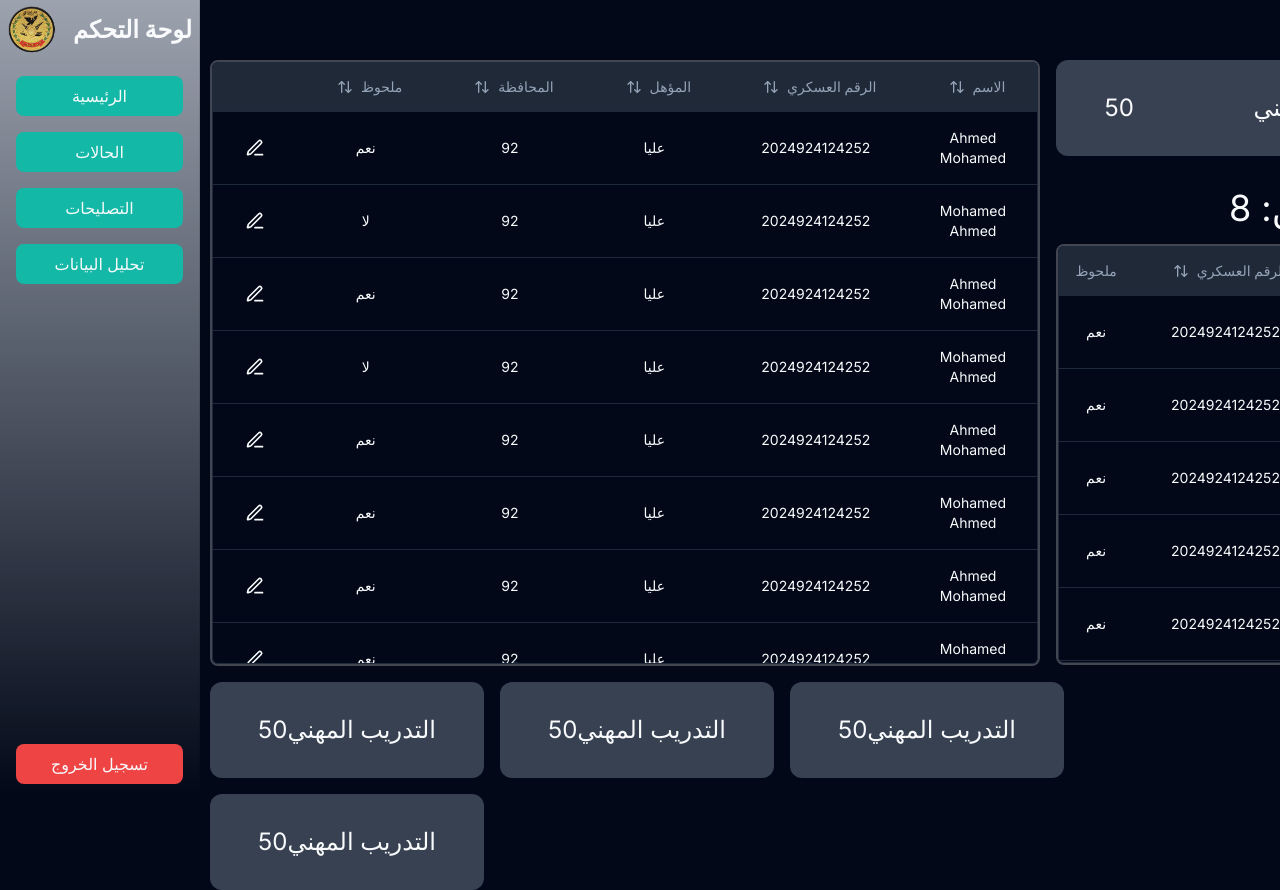
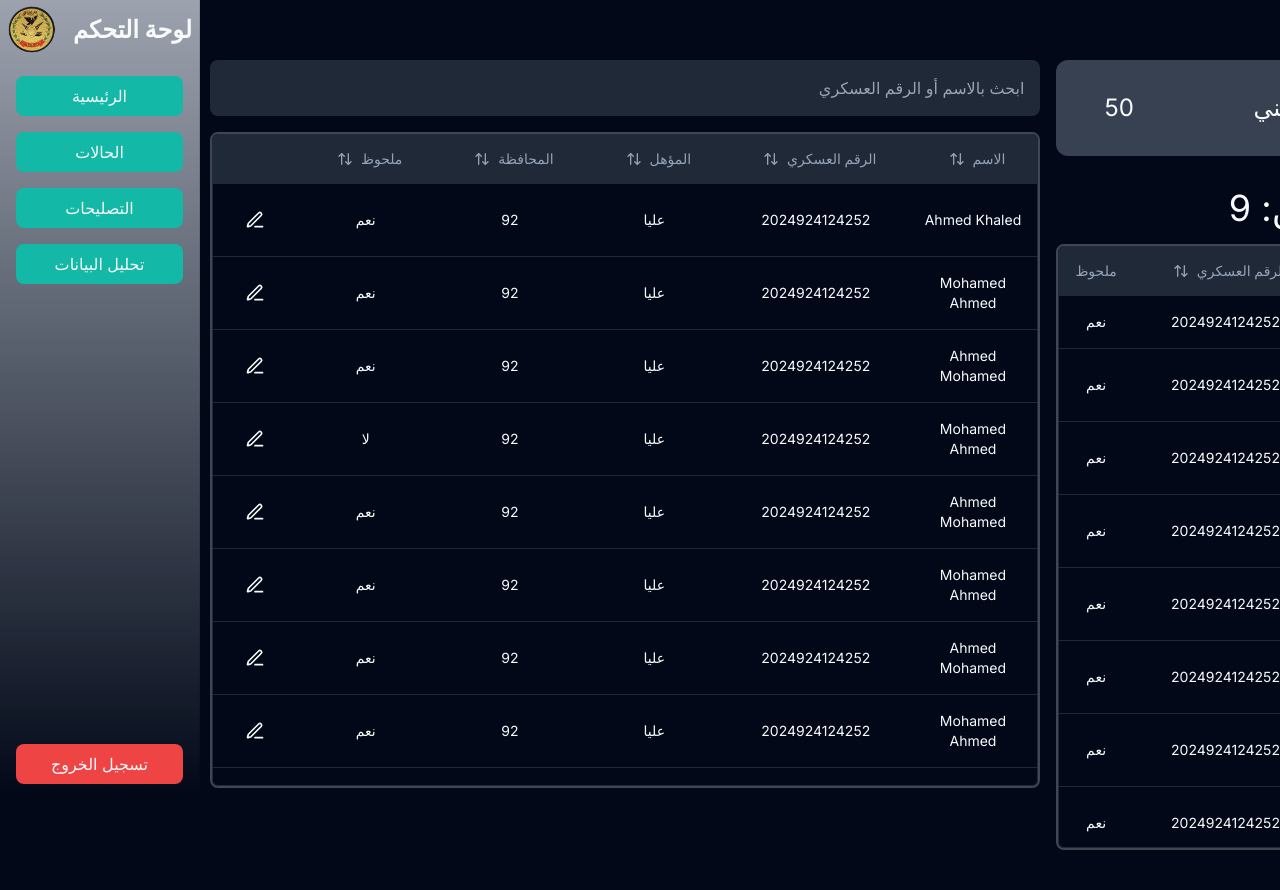
Before and after one commit to MuhammadTarek10/selection-electronic-app, a Next.js app: page /dashboard in a window 1280 px wide. Shown: the top 890 px of the page. After the commit the page ends 866 px from the top, so only its background shows below. Built offline with nearby package versions, Linux system fonts and the light colour scheme.

Commit message:
added search

```diff
--- /dev/null
+++ b/src/app/dashboard/(dashboard)/actions/onEditExaminer.ts
@@ -0,0 +1,5 @@
+import { Examiner } from "@/data/models";
+
+export const onEditExaminer = async (examiner: Examiner) => {
+  console.log("edit", examiner);
+};
--- a/src/app/dashboard/(dashboard)/components/ExaminerTableColumns.tsx
+++ b/src/app/dashboard/(dashboard)/components/ExaminerTableColumns.tsx
@@ -6,13 +6,14 @@ import { Examiner } from "@/data/models";
 import { ConvertAgain, ConvertQualificationCode } from "@/utils/converters";
 import { ColumnDef } from "@tanstack/react-table";
 import { Edit3 } from "lucide-react";
+import { onEditExaminer } from "../actions/onEditExaminer";
 
 export const columns: ColumnDef<Examiner>[] = [
   {
     id: "actions",
     cell: ({ row }) => (
       <div className="flex items-center">
-        <Button variant="ghost" onClick={() => console.log("edit", row.original)}>
+        <Button variant="ghost" onClick={() => onEditExaminer(row.original)}>
           <Edit3 className="h-5 w-5" />
         </Button>
       </div>
@@ -20,7 +21,9 @@ export const columns: ColumnDef<Examiner>[] = [
   },
   TableColumn("again", "ملحوظ", (examiner) => ConvertAgain(examiner.again)),
   TableColumn("mohafza_code", "المحافظة", (examiner) => examiner.mohafza_code),
-  TableColumn("qualification_code", "المؤهل", (examiner) => ConvertQualificationCode(examiner.qualification_code)),
+  TableColumn("qualification_code", "المؤهل", (examiner) =>
+    ConvertQualificationCode(examiner.qualification_code)
+  ),
   TableColumn("sold_id", "الرقم العسكري", (examiner) => examiner.sold_id),
   TableColumn("name", "الاسم", (examiner) => examiner.name),
 ];
--- a/src/app/dashboard/(dashboard)/components/ExaminersTable.tsx
+++ b/src/app/dashboard/(dashboard)/components/ExaminersTable.tsx
@@ -1,5 +1,8 @@
+"use client";
+
 import { DataTable } from "@/components/ui/data-table";
 import { Examiner } from "@/data/models";
+import { useState } from "react";
 import { columns } from "./ExaminerTableColumns";
 
 type ExaminerTableProps = {
@@ -11,11 +14,28 @@ type IProps = {
 };
 
 export const ExaminersTable = ({ props }: IProps) => {
-  const { examiners } = props;
+  const [examiners, setExaminers] = useState<Examiner[]>(props.examiners);
+
+  const handleOnChange = (e: string) => {
+    if (!e) return setExaminers(props.examiners);
+    const filtered = props.examiners.filter(
+      (examiner) => examiner.name?.toLowerCase().includes(e) || examiner.sold_id?.toString().includes(e)
+    );
+    setExaminers(filtered);
+  };
 
   return (
-    <div className="flex-1 border-2 rounded-lg border-white/25">
-      <DataTable columns={columns} data={examiners} divClassname="max-h-[600px]"/>
+    <div className="flex flex-col">
+      <input
+        type="text"
+        placeholder="ابحث بالاسم أو الرقم العسكري"
+        className="flex text-right bg-gray-800 p-4 mb-4 rounded-lg border-white/25"
+        tabIndex={0}
+        onChange={(e) => handleOnChange(e.target.value)}
+      />
+      <div className="flex-1 border-2 rounded-lg border-white/25 col-span-2">
+        <DataTable columns={columns} data={examiners} divClassname="max-h-[650px]" />
+      </div>
     </div>
   );
 };
--- a/src/app/dashboard/(dashboard)/components/NoticeableTable.tsx
+++ b/src/app/dashboard/(dashboard)/components/NoticeableTable.tsx
@@ -17,7 +17,11 @@ export const NoticeableTable = ({ props }: IProps) => {
     <div>
       <h1 className="text-4xl text-right m-4">الملحوظين: {examiners.length}</h1>
       <div className="flex-1 border-2 rounded-lg border-white/25">
-        {examiners.length > 0 ? <DataTable columns={columns} data={examiners} divClassname="max-h-[415px]" /> : <h1 className="text-2xl text-center m-4">لا يوجد ملحوظين</h1>}
+        {examiners.length > 0 ? (
+          <DataTable columns={columns} data={examiners} divClassname="max-h-[600px]" />
+        ) : (
+          <h1 className="text-2xl text-center m-4">لا يوجد ملحوظين</h1>
+        )}
       </div>
     </div>
   );
--- a/src/app/dashboard/(dashboard)/page.tsx
+++ b/src/app/dashboard/(dashboard)/page.tsx
@@ -20,12 +20,7 @@ const Dashboard = async () => {
           <NoticeableTable props={examinersDummy} />
         </div>
       </div>
-      <div className="flex flex-wrap gap-4">
-        <NumberContainer props={data} />
-        <NumberContainer props={data} />
-        <NumberContainer props={data} />
-        <NumberContainer props={data} />
-      </div>
+      <div className="flex flex-wrap gap-4"></div>
     </div>
   );
 };
--- /dev/null
+++ b/src/app/dashboard/components/CustomSidebar.tsx
@@ -0,0 +1,33 @@
+"use client";
+
+import { LogoutButton } from "@/components/LogoutButton";
+import { NavButton } from "@/components/NavButton";
+import Image from "next/image";
+
+export const CustomSidebar = () => {
+  return (
+    <aside>
+      <div className="h-full w-[200px] fixed bg-gradient-to-b from-gray-400 border-r border-black/10">
+        <div className="h-[60px] border-black/10 flex items-center justify-center">
+          <div className="flex items-center gap-4">
+            <Image src="/images/logo.png" alt="الحرب الإلكترونية" width={50} height={50} />
+            <h1 className="text-2xl font-bold">لوحة التحكم</h1>
+          </div>
+        </div>
+        <nav className="h-[calc(100vh-60px)] overflow-y-auto">
+          <ul className="h-full p-4 flex flex-col justify-between">
+            <div>
+              <NavButton name="الرئيسية" url="/dashboard" />
+              <NavButton name="الحالات" url="/dashboard/cases" />
+              <NavButton name="التصليحات" url="/dashboard/fixing" />
+              <NavButton name="تحليل البيانات" url="/dashboard/analytics" />
+            </div>
+            <div>
+              <LogoutButton />
+            </div>
+          </ul>
+        </nav>
+      </div>
+    </aside>
+  );
+};
--- a/src/app/dashboard/layout.tsx
+++ b/src/app/dashboard/layout.tsx
@@ -1,33 +1,9 @@
-import { LogoutButton } from "@/components/LogoutButton";
-import { NavButton } from "@/components/NavButton";
-import Image from "next/image";
+import { CustomSidebar } from "./components/CustomSidebar";
 
 const DashboardLayout = (props: { children: React.ReactNode }) => {
   return (
     <div>
-      <aside>
-        <div className="h-full w-[200px] fixed bg-gradient-to-b from-gray-400 border-r border-black/10">
-          <div className="h-[60px] border-black/10 flex items-center justify-center">
-            <div className="flex items-center gap-4">
-              <Image src="/images/logo.png" alt="الحرب الإلكترونية" width={50} height={50} />
-              <h1 className="text-2xl font-bold">لوحة التحكم</h1>
-            </div>
-          </div>
-          <nav className="h-[calc(100vh-60px)] overflow-y-auto">
-            <ul className="h-full p-4 flex flex-col justify-between">
-              <div>
-                <NavButton name="الرئيسية" url="/dashboard" />
-                <NavButton name="الحالات" url="/dashboard/cases" />
-                <NavButton name="التصليحات" url="/dashboard/fixing" />
-                <NavButton name="تحليل البيانات" url="/dashboard/analytics" />
-              </div>
-              <div>
-                <LogoutButton />
-              </div>
-            </ul>
-          </nav>
-        </div>
-      </aside>
+      <CustomSidebar />
       <div className="ml-[210px] h-full">
         <header className="h-[60px] border-b border-black/10">
           <div className="h-full w-full flex justify-end items-center px-6"></div>
--- a/src/components/ui/data-table.tsx
+++ b/src/components/ui/data-table.tsx
@@ -58,7 +58,7 @@ export function DataTable<TData, TValue>({ columns, data, divClassname }: DataTa
           ) : (
             <TableRow>
               <TableCell colSpan={columns.length} className="h-24 text-center">
-                No results.
+                لا يوجد بيانات
               </TableCell>
             </TableRow>
           )}
--- a/src/data/dummy/data.ts
+++ b/src/data/dummy/data.ts
@@ -1,7 +1,7 @@
 export const examinersDummy = {
   examiners: [
     {
-      name: "Ahmed Mohamed",
+      name: "Ahmed Khaled",
       sold_id: "2024924124252",
       mohafza_code: 92,
       again: true,
@@ -12,7 +12,7 @@ export const examinersDummy = {
       name: "Mohamed Ahmed",
       sold_id: "2024924124252",
       mohafza_code: 92,
-      again: false,
+      again: true,
       qualification_code: 2,
       stage: "20242",
     },
```
Also changed, not shown: 1 other file (tests, documents, lock files or other folders).
